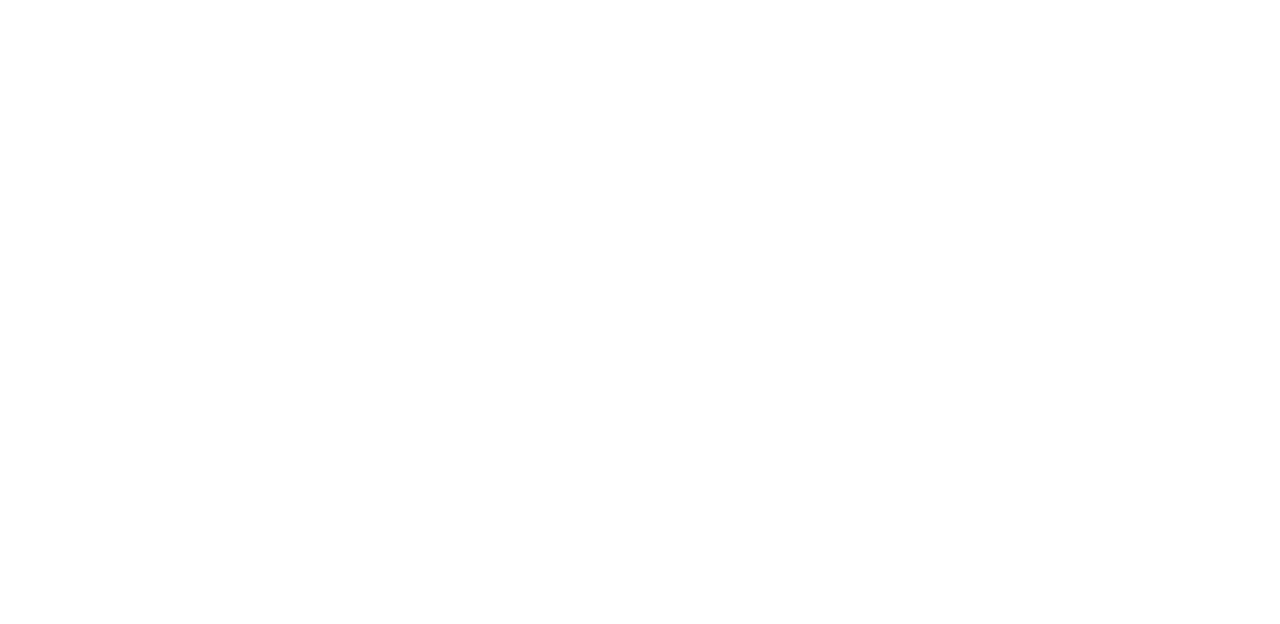
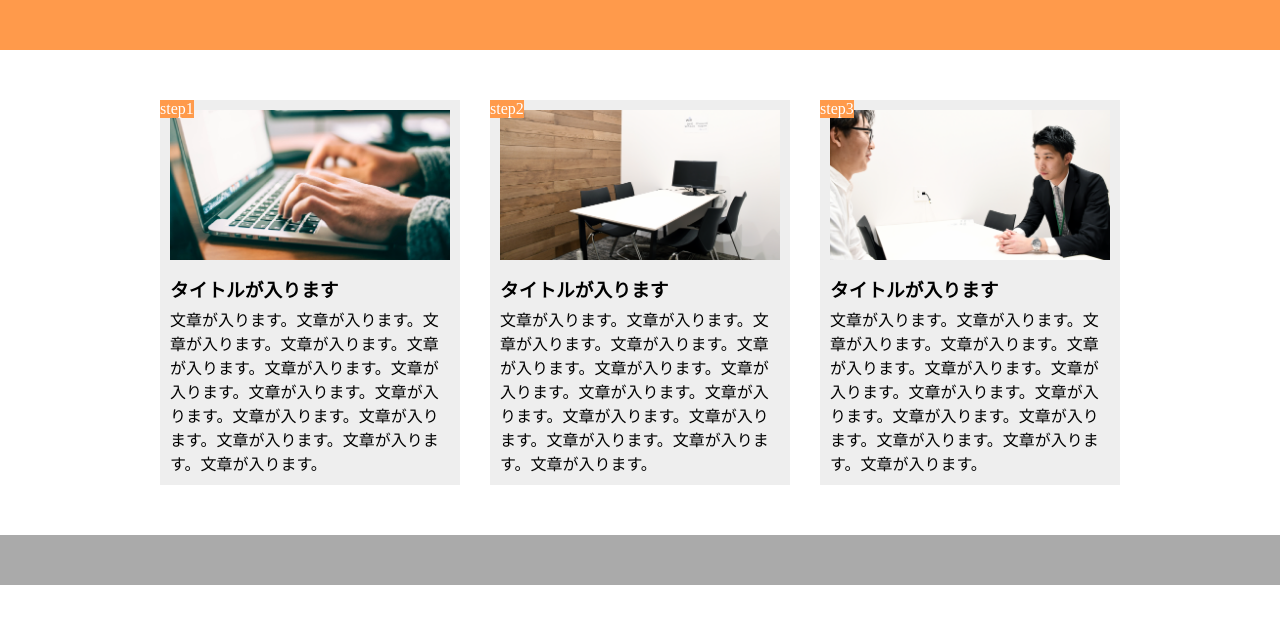
Before and after one commit to manaka6122/chapter9_exercise, a plain HTML site: page index.html in a window 1280 px wide. Drawn offline with Linux system fonts and the light colour scheme.

Commit message:
[Finish] 1-9

```diff
--- a/index.html
+++ b/index.html
@@ -0,0 +1,33 @@
+<!DOCTYPE html>
+<html lang="ja">
+  <head>
+    <meta charset="UTF-8">
+    <link rel="stylesheet" href="style.css">
+    <title>chapter9_exercise</title>
+  </head>
+
+  <body>
+    <header></header>
+    <main>
+      <div class="box">
+        <div class="box-img1"></div>
+        <span class="box-step">step1</span>
+        <h3 class="title">タイトルが入ります</h3>
+        <p class="text">文章が入ります。文章が入ります。文章が入ります。文章が入ります。文章が入ります。文章が入ります。文章が入ります。文章が入ります。文章が入ります。文章が入ります。文章が入ります。文章が入ります。文章が入ります。文章が入ります。</p>
+      </div>
+      <div class="box">
+        <div class="box-img2"></div>
+        <span class="box-step">step2</span>
+        <h3 class="title">タイトルが入ります</h3>
+        <p class="text">文章が入ります。文章が入ります。文章が入ります。文章が入ります。文章が入ります。文章が入ります。文章が入ります。文章が入ります。文章が入ります。文章が入ります。文章が入ります。文章が入ります。文章が入ります。文章が入ります。</p>
+      </div>
+      <div class="box">
+        <div class="box-img3"></div>
+        <span class="box-step">step3</span>
+        <h3 class="title">タイトルが入ります</h3>
+        <p class="text">文章が入ります。文章が入ります。文章が入ります。文章が入ります。文章が入ります。文章が入ります。文章が入ります。文章が入ります。文章が入ります。文章が入ります。文章が入ります。文章が入ります。文章が入ります。文章が入ります。</p>
+      </div>
+    </main>
+    <footer></footer>
+  </body>
+</html>
--- a/style.css
+++ b/style.css
@@ -11,14 +11,54 @@ header {
 
 main {
   width: 960px;
+  display: flex;
   margin: 50px auto;
-  display: flex;
 }
 
-.step-box {
+.box {
   width: 300px;
+  padding: 10px;
   margin-right: 30px;
-  padding: 10px;
   position: relative;
-  background-color: #eee;
+  background-color: #eeeeee;
 }
+
+.box:last-child {
+  margin-right: 0;
+}
+
+.box-img1 {
+  height: 150px;
+  background-image: url(img/flow01.png);
+  background-position: bottom;
+  background-size: cover;
+}
+.box-img2 {
+  height: 150px;
+  background-image: url(img/flow02.png);
+  background-position: bottom;
+  background-size: cover;
+}
+.box-img3 {
+  height: 150px;
+  background-image: url(img/flow03.png);
+  background-position: bottom;
+  background-size: cover;
+}
+
+.box-step {
+  background-color: #ff9a4b;
+  color: #fff;
+  position: absolute;
+  top: 0;
+  left: 0;
+}
+
+.title {
+  margin: 15px 0 5px;
+}
+
+footer {
+  height: 50px;
+  background-color: #aaa;
+}
```
